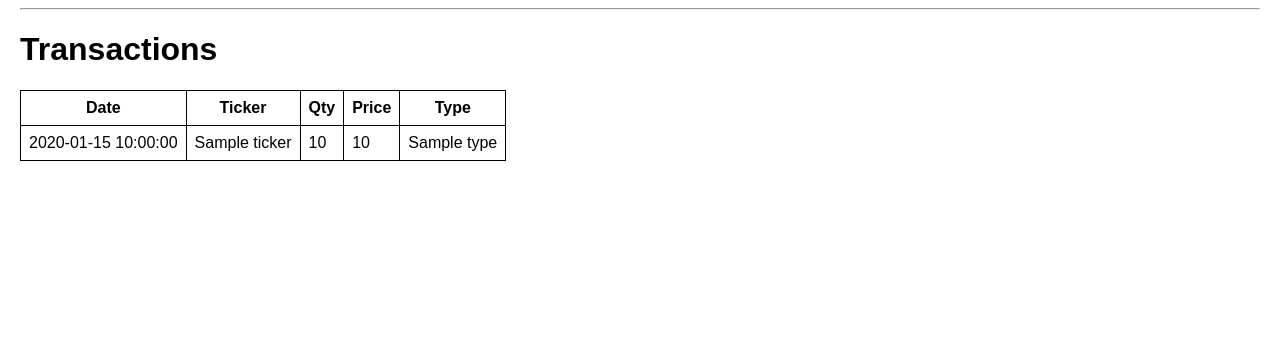
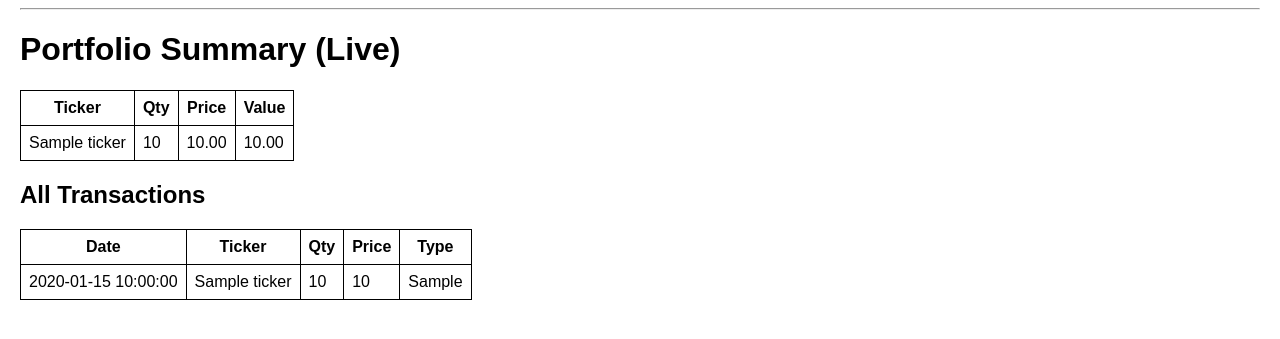
Before and after one commit to ChevySSinSD/investment-tracker, a FastAPI app: template templates/index.html in a window 1280 px wide. Shown: the part 38-377 px from the top of the page. Run offline with FastAPI, Linux system fonts and the light colour scheme; the template is opened without the code that fills it: most values are stand-ins (such as "Sample title", 1, 10 or a date in 2020).

Commit message:
Add Portfolio View

```diff
--- a/app/main.py
+++ b/app/main.py
@@ -3,8 +3,9 @@ from fastapi.templating import Jinja2Templates
 from fastapi.staticfiles import StaticFiles
 from . import models, crud, schemas
 from .database import engine, SessionLocal
+from .pricing import get_latest_price
+from io import StringIO
 import csv
-from io import StringIO
 
 models.Base.metadata.create_all(bind=engine)
 
@@ -45,3 +46,67 @@ async def import_csv(request: Request,
         crud.add_transaction(db, txn)
     message = "Uploaded {} transactions".format(reader.line_num - 1)
     return templates.TemplateResponse("import.html", {"request": request, "message": message})
+
+    from .pricing import get_latest_price
+
+@app.get("/")
+def read_portfolio(request: Request, db=Depends(get_db)):
+    txns = crud.get_all_transactions(db)
+
+    holdings = {}
+    for txn in txns:
+        if txn.ticker not in holdings:
+            holdings[txn.ticker] = 0
+        if txn.transaction_type == "buy":
+            holdings[txn.ticker] += txn.quantity
+        elif txn.transaction_type == "sell":
+            holdings[txn.ticker] -= txn.quantity
+
+    portfolio = []
+    for ticker, qty in holdings.items():
+        if qty == 0:
+            continue
+        price = get_latest_price(ticker)
+        portfolio.append({
+            "ticker": ticker,
+            "quantity": qty,
+            "price": price,
+            "value": qty * price
+        })
+
+    return templates.TemplateResponse("index.html", {
+        "request": request,
+        "portfolio": portfolio,
+        "transactions": txns
+    })
+
+@app.get("/")
+def read_portfolio(request: Request, db=Depends(get_db)):
+    txns = crud.get_all_transactions(db)
+
+    holdings = {}
+    for txn in txns:
+        if txn.ticker not in holdings:
+            holdings[txn.ticker] = 0
+        if txn.transaction_type == "buy":
+            holdings[txn.ticker] += txn.quantity
+        elif txn.transaction_type == "sell":
+            holdings[txn.ticker] -= txn.quantity
+
+    portfolio = []
+    for ticker, qty in holdings.items():
+        if qty == 0:
+            continue
+        price = get_latest_price(ticker)
+        portfolio.append({
+            "ticker": ticker,
+            "quantity": qty,
+            "price": price,
+            "value": qty * price
+        })
+
+    return templates.TemplateResponse("index.html", {
+        "request": request,
+        "portfolio": portfolio,
+        "transactions": txns
+    })
--- a/requirements.txt
+++ b/requirements.txt
@@ -4,3 +4,4 @@ sqlalchemy
 jinja2
 pydantic
 python-multipart
+yfinance
--- a/templates/index.html
+++ b/templates/index.html
@@ -1,13 +1,32 @@
 {% extends "base.html" %}
 {% block content %}
-  <h1>Transactions</h1>
+  <h1>Portfolio Summary (Live)</h1>
+  {% if portfolio %}
+  <table>
+    <tr><th>Ticker</th><th>Qty</th><th>Price</th><th>Value</th></tr>
+    {% for asset in portfolio %}
+    <tr>
+      <td>{{ asset.ticker }}</td>
+      <td>{{ asset.quantity }}</td>
+      <td>{{ "%.2f"|format(asset.price) }}</td>
+      <td>{{ "%.2f"|format(asset.value) }}</td>
+    </tr>
+    {% endfor %}
+  </table>
+  {% else %}
+    <p>No current holdings.</p>
+  {% endif %}
+
+  <h2>All Transactions</h2>
   <table>
     <tr><th>Date</th><th>Ticker</th><th>Qty</th><th>Price</th><th>Type</th></tr>
     {% for t in transactions %}
     <tr>
-      <td>{{ t.date }}</td><td>{{ t.ticker }}</td>
-      <td>{{ t.quantity }}</td><td>{{ t.price }}</td>
-      <td>{{ t.type }}</td>
+      <td>{{ t.date }}</td>
+      <td>{{ t.ticker }}</td>
+      <td>{{ t.quantity }}</td>
+      <td>{{ t.price }}</td>
+      <td>{{ t.transaction_type }}</td>
     </tr>
     {% endfor %}
   </table>
```
Also changed, not shown: app/pricing.py (added, +10 -0 lines).
